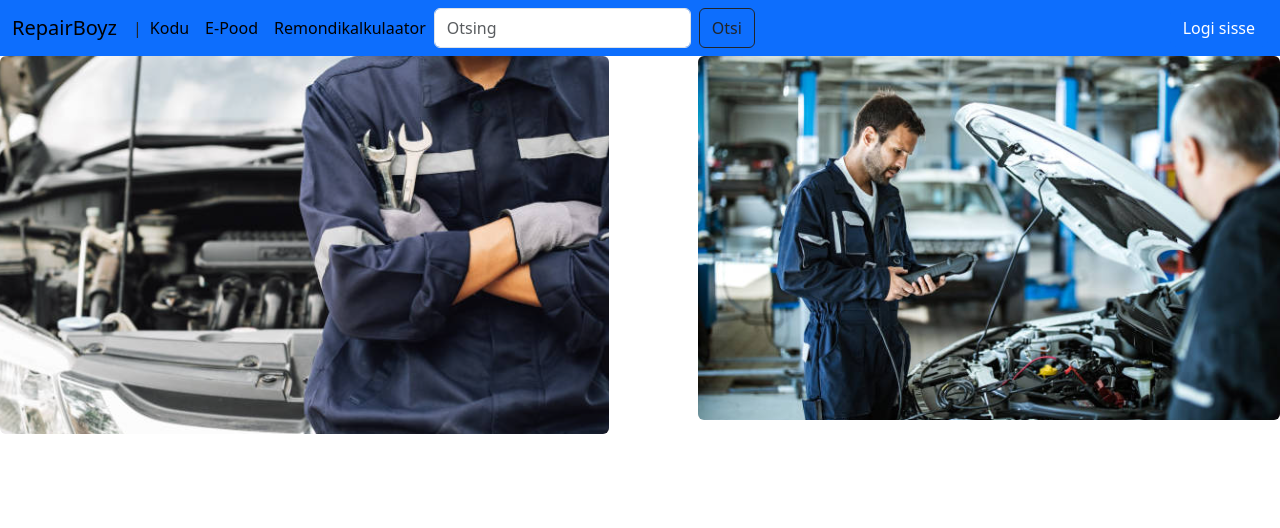
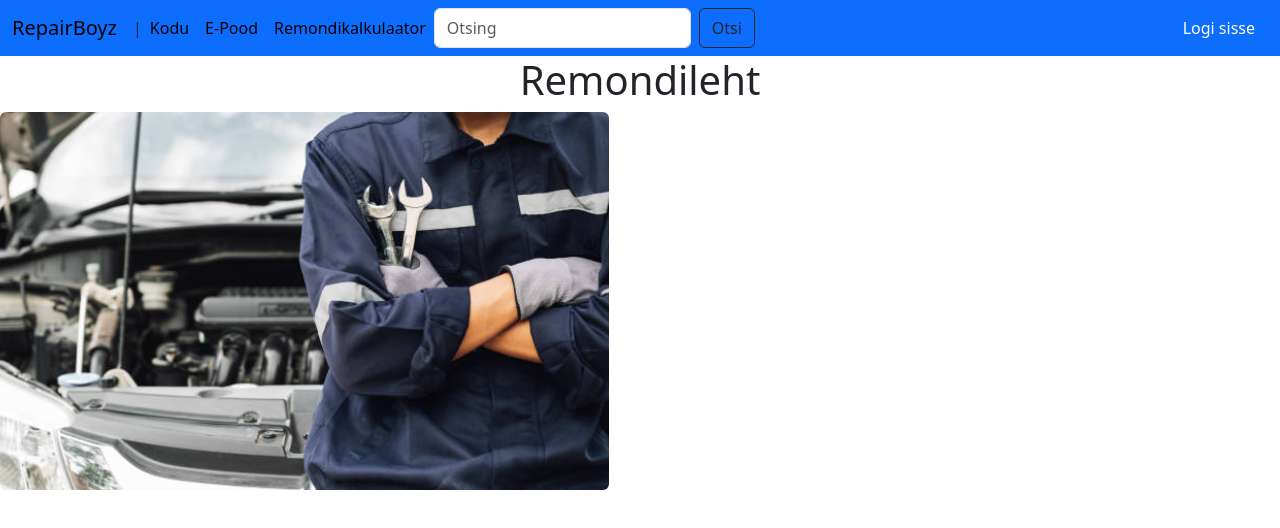
Before and after one commit to Romar-II/repairfront, a Vue app: page / in a window 1280 px wide. Shown: the top 528 px of the page. Built offline with nearby package versions, Linux system fonts and the light colour scheme.

Commit message:
F2-YEAR updated RepairMainCategory.vue

```diff
--- a/src/views/HomeView.vue
+++ b/src/views/HomeView.vue
@@ -1,12 +1,14 @@
 <template>
-  <div>
+  <div class="text-center">
+
+    <div class="col">
+      <h1>Remondileht</h1>
+    </div>
+    <div class="col-5">
+  <img src="../assets/remont.png" class="rounded mx-auto d-block" alt="...">
+    </div>
 
   </div>
-
-
-
-  <img src="../assets/remont.png" class="rounded float-start" alt="...">
-  <img src="../assets/parandus1.png" class="rounded float-end" alt="...">
 
 </template>
 
```
